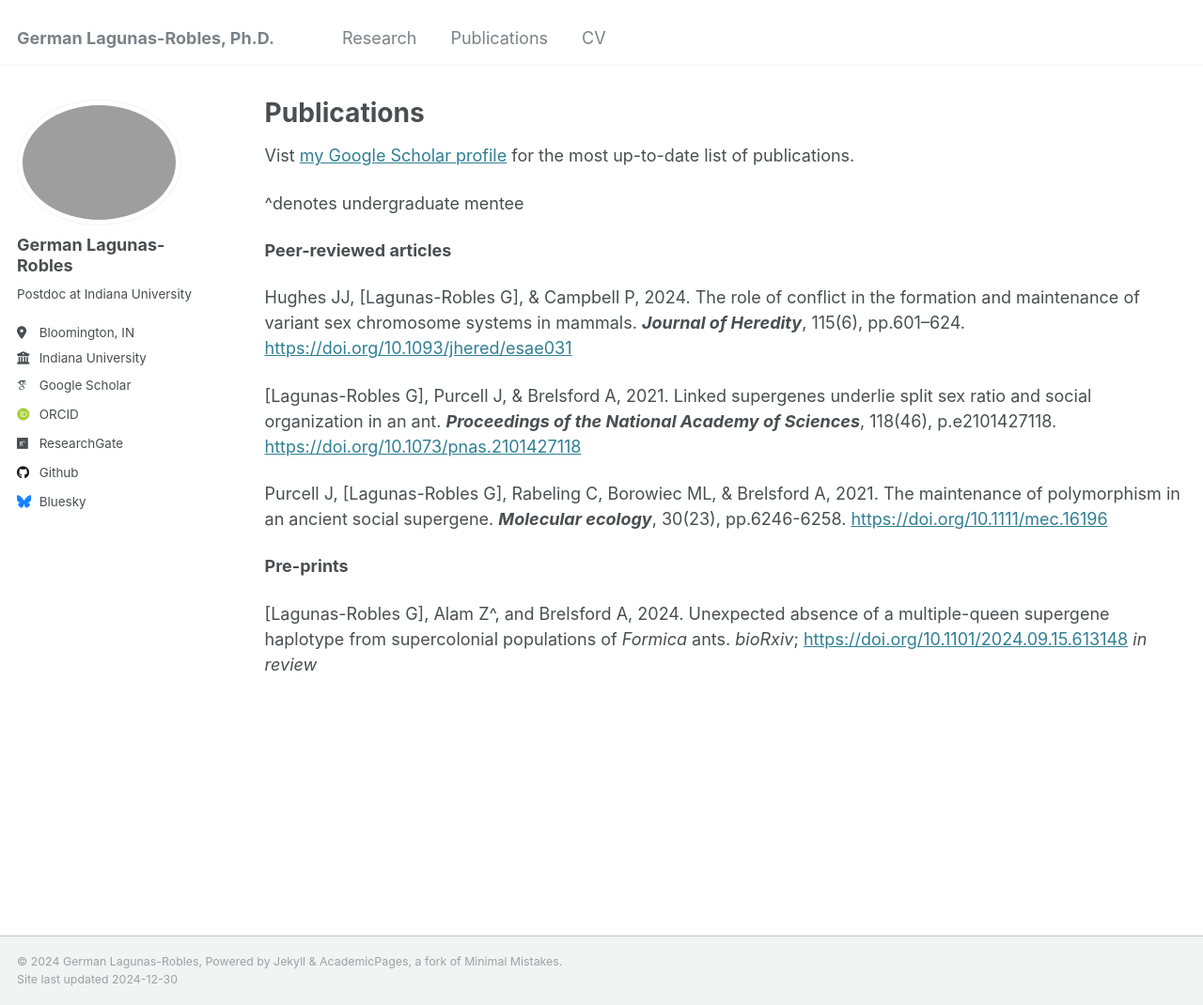
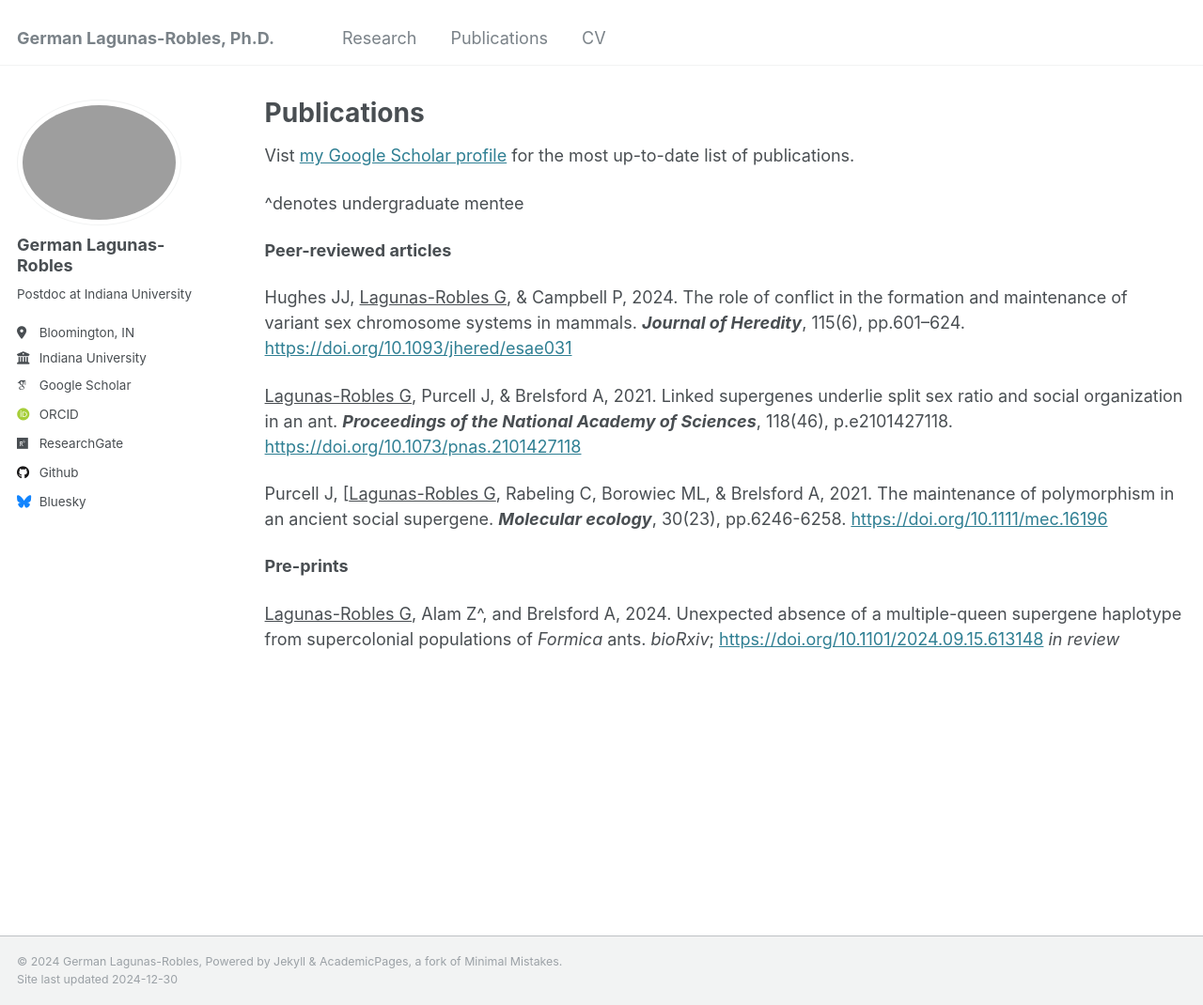
Before and after one commit to GLagunas-Robles/GLagunas-Robles.github.io, a Jekyll site: the page built from _pages/publications.md, in a window 1280 px wide and 1070 px high. Shown: the whole window at 94% size. Built offline with Jekyll 4.4.1, drawn with Linux system fonts in a browser that asks for light colours; some web fonts are replaced.

Commit message:
Update publications.md

```diff
--- a/_pages/publications.md
+++ b/_pages/publications.md
@@ -12,13 +12,13 @@
 **Peer-reviewed articles**
 
 
-Hughes JJ, [Lagunas-Robles G], & Campbell P, 2024. The role of conflict in the formation and maintenance of variant sex chromosome systems in mammals. _**Journal of Heredity**_, 115(6), pp.601–624. <a href="https://doi.org/10.1093/jhered/esae031" target="_blank" rel="noopener noreferrer">https://doi.org/10.1093/jhered/esae031</a>
+Hughes JJ, <span style="text-decoration:underline">Lagunas-Robles G</span>, & Campbell P, 2024. The role of conflict in the formation and maintenance of variant sex chromosome systems in mammals. _**Journal of Heredity**_, 115(6), pp.601–624. <a href="https://doi.org/10.1093/jhered/esae031" target="_blank" rel="noopener noreferrer">https://doi.org/10.1093/jhered/esae031</a>
 
-[Lagunas-Robles G], Purcell J, & Brelsford A, 2021. Linked supergenes underlie split sex ratio and social organization in an ant. _**Proceedings of the National Academy of Sciences**_, 118(46), p.e2101427118. <a href="https://doi.org/10.1073/pnas.2101427118" target="_blank" rel="noopener noreferrer">https://doi.org/10.1073/pnas.2101427118</a>
+<span style="text-decoration:underline">Lagunas-Robles G</span>, Purcell J, & Brelsford A, 2021. Linked supergenes underlie split sex ratio and social organization in an ant. _**Proceedings of the National Academy of Sciences**_, 118(46), p.e2101427118. <a href="https://doi.org/10.1073/pnas.2101427118" target="_blank" rel="noopener noreferrer">https://doi.org/10.1073/pnas.2101427118</a>
 
-Purcell J, [Lagunas-Robles G], Rabeling C, Borowiec ML, & Brelsford A, 2021. The maintenance of polymorphism in an ancient social supergene. _**Molecular ecology**_, 30(23), pp.6246-6258. <a href="https://doi.org/10.1111/mec.16196" target="_blank" rel="noopener noreferrer">https://doi.org/10.1111/mec.16196</a>
+Purcell J, [<span style="text-decoration:underline">Lagunas-Robles G</span>, Rabeling C, Borowiec ML, & Brelsford A, 2021. The maintenance of polymorphism in an ancient social supergene. _**Molecular ecology**_, 30(23), pp.6246-6258. <a href="https://doi.org/10.1111/mec.16196" target="_blank" rel="noopener noreferrer">https://doi.org/10.1111/mec.16196</a>
 
 **Pre-prints**
 
 
-[Lagunas-Robles G], Alam Z^, and Brelsford A, 2024. Unexpected absence of a multiple-queen supergene haplotype from supercolonial populations of _Formica_ ants. _bioRxiv_; <a href="https://doi.org/10.1101/2024.09.15.613148" target="_blank" rel="noopener noreferrer">https://doi.org/10.1101/2024.09.15.613148</a> _in review_
+<span style="text-decoration:underline">Lagunas-Robles G</span>, Alam Z^, and Brelsford A, 2024. Unexpected absence of a multiple-queen supergene haplotype from supercolonial populations of _Formica_ ants. _bioRxiv_; <a href="https://doi.org/10.1101/2024.09.15.613148" target="_blank" rel="noopener noreferrer">https://doi.org/10.1101/2024.09.15.613148</a> _in review_
```
